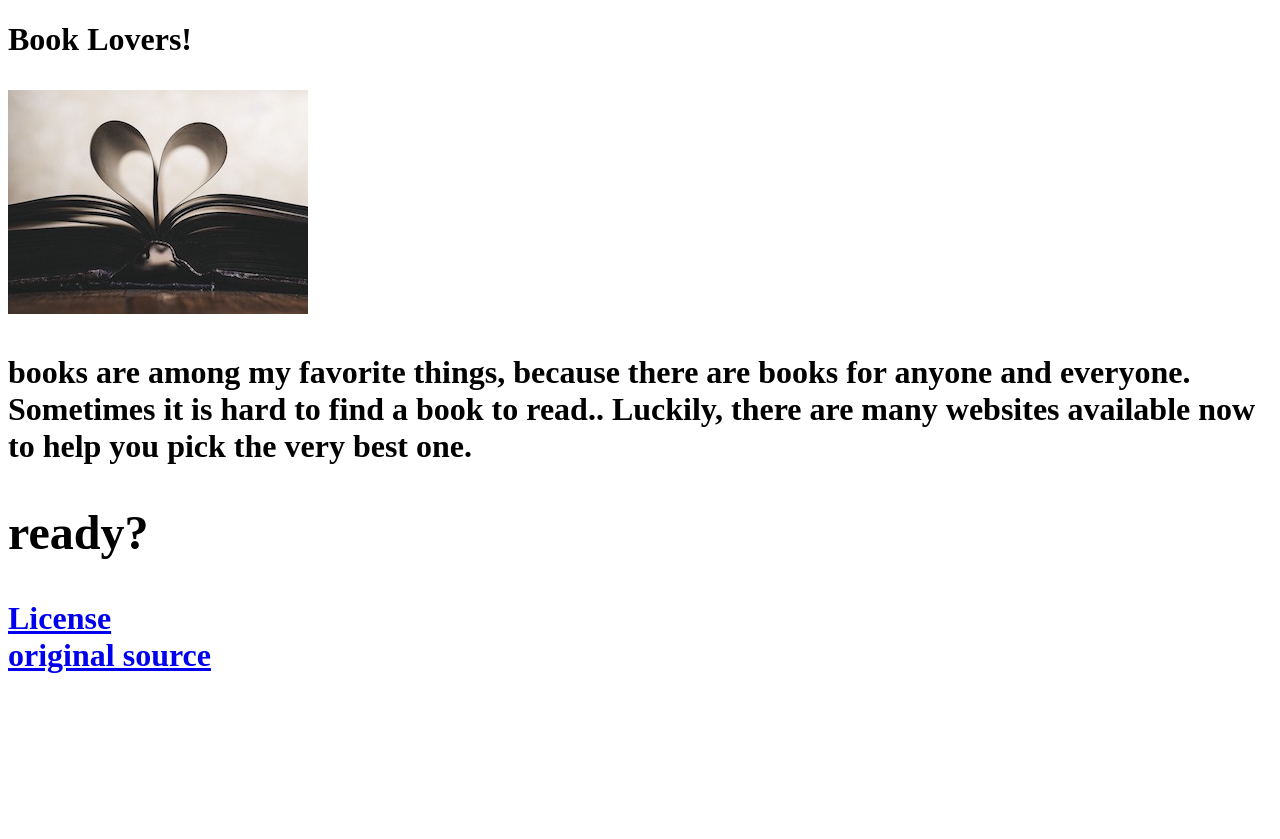
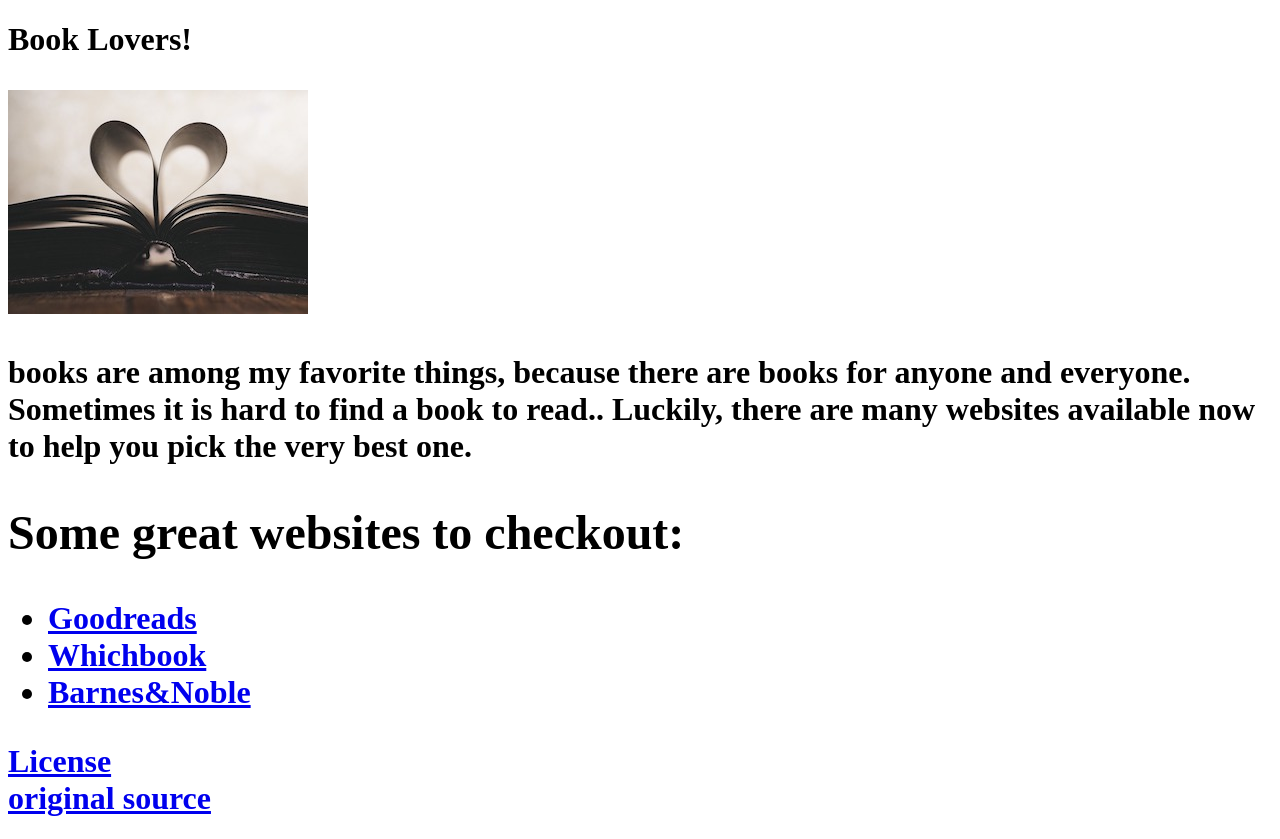
Before and after one commit to kchervin/kchervin.github.io, a plain HTML site: page index.html in a window 1280 px wide. Before the commit the page ends 800 px from the top, so only its background shows below. Drawn offline with Linux system fonts and the light colour scheme.

Commit message:
create list on webpage

```diff
--- a/index.html
+++ b/index.html
@@ -7,7 +7,12 @@
     <h1>Book Lovers!<h/1>
     <p><img src="photos/bookheart.jpg" alt="book" /></p>
     <p>books are among my favorite things, because there are books for anyone and everyone. Sometimes it is hard to find a book to read.. Luckily, there are many websites available now to help you pick the very best one.</p>
-    <h2>ready?</h2>
+    <h2>Some great websites to checkout:</h2>
+    <ul>
+      <li><a href="https://www.goodreads.com">Goodreads</a></li>
+      <li><a href="http://www.openingthebook.com/whichbook">Whichbook</a></li>
+      <li><a href="http://www.barnesandnoble.com">Barnes&Noble</a></li>
+    </ul>
 </body>
 </html>
 
```
